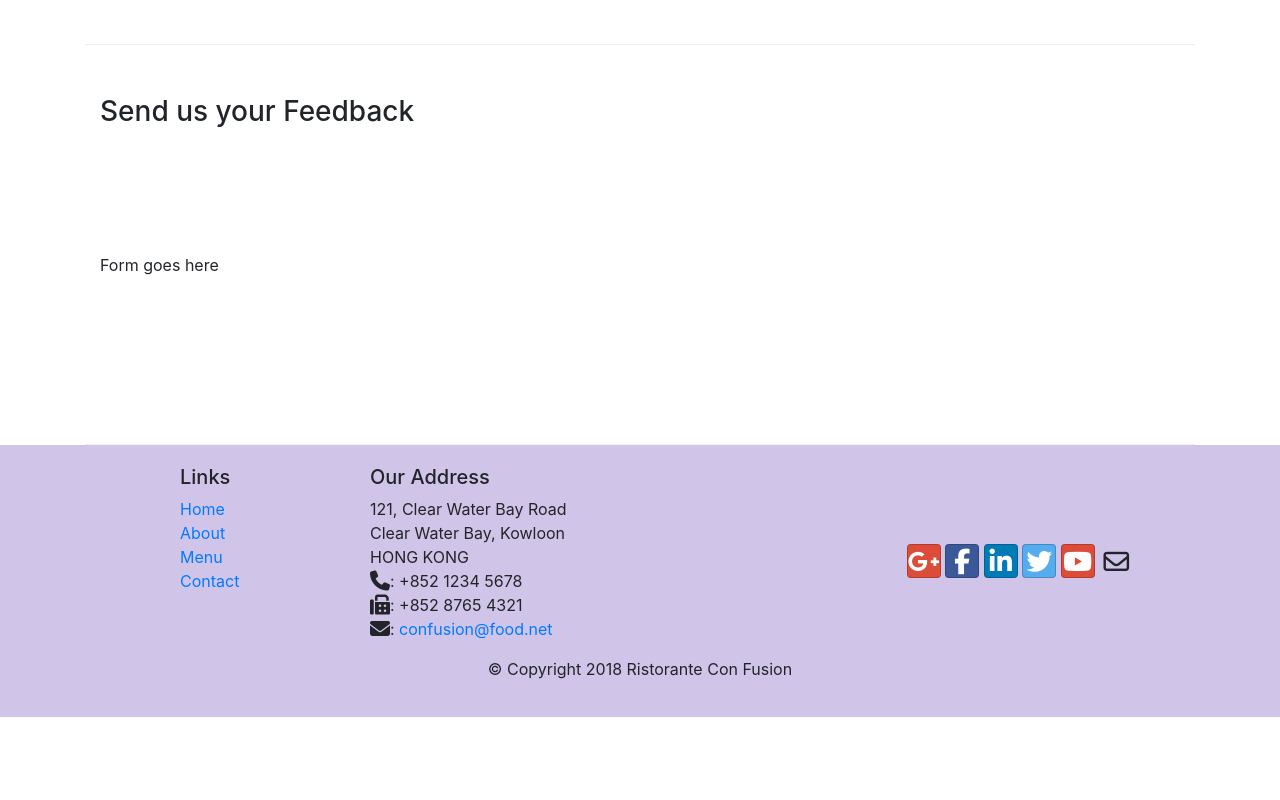
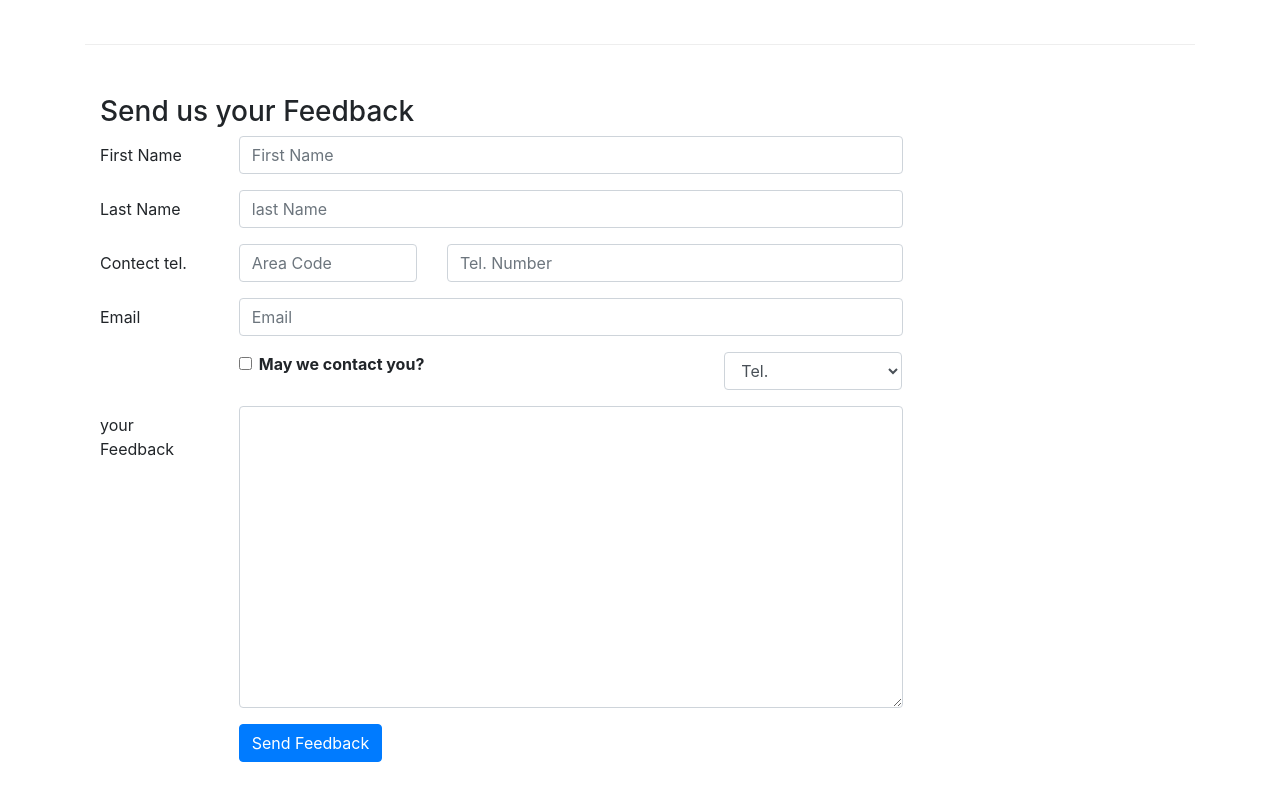
Before and after one commit to ahmedjd499/bootstrap, a plain HTML site: page contactus.html in a window 1280 px wide. Shown: the part 820-1620 px from the top of the page. Before the commit the page ends 1537 px from the top, so only its background shows below. Drawn offline with nearby package versions, Linux system fonts and the light colour scheme.

Commit message:
bootstrap FORMS

```diff
--- a/contactus.html
+++ b/contactus.html
@@ -92,7 +92,73 @@
               <h3>Send us your Feedback</h3>
            </div>
             <div class="col-12 col-md-9">
-                Form goes here
+                <form action="">
+                    <div class="form-group row">
+                        <label for="fistname" class="col-md-2 col-form-label">First Name</label>
+                        <div class="col-md-10">
+                            <input type="text" class="form-control" id="firstname"name="firstname"placeholder="First Name">
+                        </div>
+                    </div>
+
+                    <div class="form-group row">
+                        <label for="lastname" class="col-md-2 col-form-label">Last Name</label>
+                        <div class="col-md-10">
+                            <input type="text" class="form-control" id="lastname"name="lastname"placeholder="last Name">
+                        </div>
+
+                    </div>
+
+                    <div class="form-group row">
+                        <label for="telnum" class="col-12 col-md-2 col-form-label">Contect tel.</label>
+                        <div class="col-5 col-md-3">
+                            <input type="tel" class="form-control" id="areacode"name="areacode"placeholder="Area Code">
+                        </div>
+                        <div class="col-7 col-md-7">
+                            <input type="tel" class="form-control" id="telnum"name="telnum"placeholder="Tel. Number ">
+                        </div>
+                    </div>
+
+                    <div class="form-group row">
+                        <label for="emailid" class="col-md-2 col-form-label">Email </label>
+                        <div class="col-md-10">
+                            <input type="email" class="form-control" id="emailid"name="emailid"placeholder="Email">
+                        </div>
+                    </div>
+
+                    <div class="form-group row">
+                        <div class="col-md-6 offset-md-2">
+                            <div class="form-check">
+                                <input type="checkbox"class="form-check-input" name="approve" id="approve" value="">
+                                <label for="approve" class="form-check-label">
+                                    <strong>May we contact you?</strong>
+                                </label>
+                            </div>
+                        </div>
+
+                        <div class="col-md-3 offset-md-1">
+                            <select class="form-control">
+                                <option value="">Tel.</option>
+                                <option value="">Email</option>
+                            </select>
+                        </div>
+                    </div>
+
+                    <div class="form-group row">
+                        <label for="feedback" class="col-md-2 col-form-label">your Feedback </label>
+                        <div class="col-md-10">
+                            <textarea class="form-control" id="feedback"name="feedback" rows="12"></textarea>
+                        </div>
+                    </div>
+
+                    <div class="form-group row">
+                        <div class="offset-md-2 col-md-10">
+                            <button type="submit" class="btn btn-primary">
+                                Send Feedback
+                            </button>
+                        </div>
+                    </div>
+
+                </form>
             </div>
              <div class="col-12 col-md">
             </div>
```
